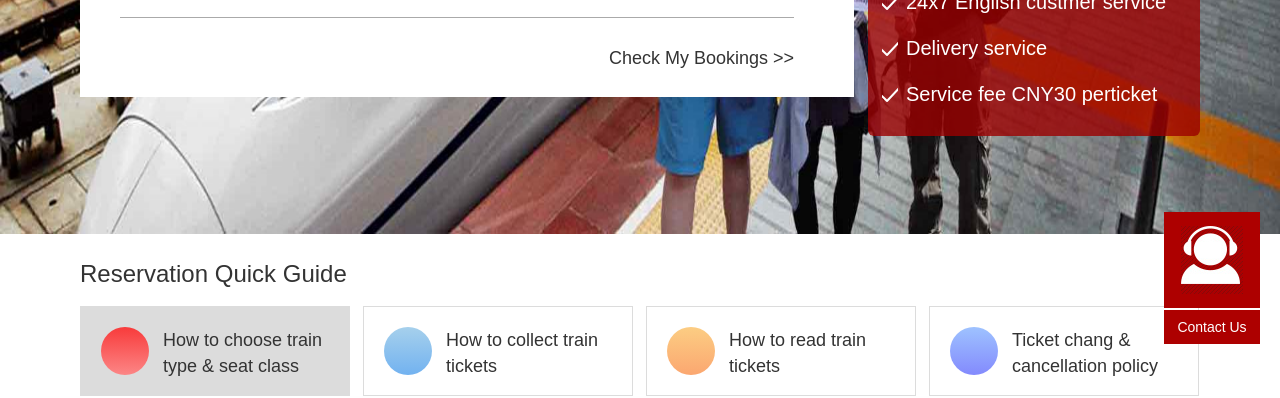
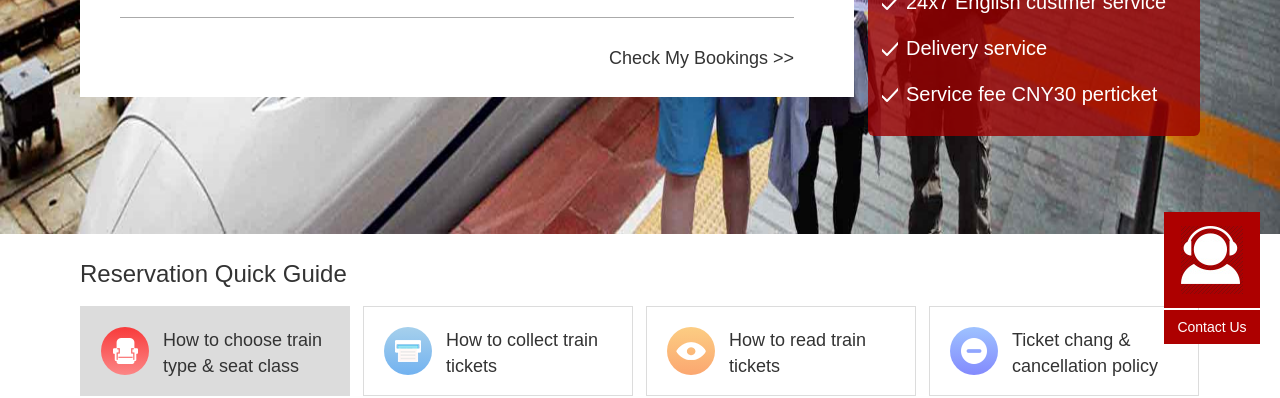
Before and after one commit to chenyue1118/ctt, a website: page public/index.html in a window 1280 px wide. Shown: the part 436-834 px from the top of the page. Drawn offline with nearby package versions, Linux system fonts and the light colour scheme; a script that the page names is missing.

Commit message:
优化样式

```diff
--- a/public/index.html
+++ b/public/index.html
@@ -132,15 +132,21 @@
             <span class="txt">How to choose train type & seat class</span>
           </li>
           <li class="item item1">
-            <div class="bg"></div>
+            <div class="bg">
+              <i class="gui-icon gui-icon2"></i>
+            </div>
             <span class="txt">How to collect train tickets</span>
           </li>
           <li class="item item1">
-            <div class="bg"></div>
+            <div class="bg">
+              <i class="gui-icon gui-icon3"></i>
+            </div>
             <span class="txt">How to read train tickets</span>
           </li>
           <li class="item">
-            <div class="bg"></div>
+            <div class="bg">
+              <i class="gui-icon gui-icon4"></i>
+            </div>
             <span class="txt">Ticket chang & cancellation policy</span>
           </li>
         </ul>
--- a/public/static/scss/index.scss
+++ b/public/static/scss/index.scss
@@ -284,9 +284,30 @@
           display: inline-block;
           width: 48px;
           height: 48px;
+          padding-top: 11px;
           background:linear-gradient(0deg,rgba(252,134,134,1),rgba(248,59,59,1));
           border-radius: 50%;
           vertical-align: top;
+          .gui-icon {
+            display: block;
+            width: 30px;
+            height: 26px;
+            margin: 0 auto;
+            background: url(../image/icon-guide-01.png) no-repeat center;
+            background-size: 25px 26px;
+          }
+          .gui-icon2 {
+            background: url(../image/icon-guide-02.png) no-repeat center;
+            background-size: 26px 22px;
+          }
+          .gui-icon3 {
+            background: url(../image/icon-guide-03.png) no-repeat center;
+            background-size: 30px 18px;
+          }
+          .gui-icon4 {
+            background: url(../image/icon-guide-04.png) no-repeat center;
+            background-size: 26px 26px;
+          }
         }
         .txt {
           display: inline-block;
```
Also changed, not shown: public/static/css/index.css, public/static/image/icon-guide-01.png (added), public/static/image/icon-guide-02.png (added), public/static/image/icon-guide-03.png (added), public/static/image/icon-guide-04.png (added).
